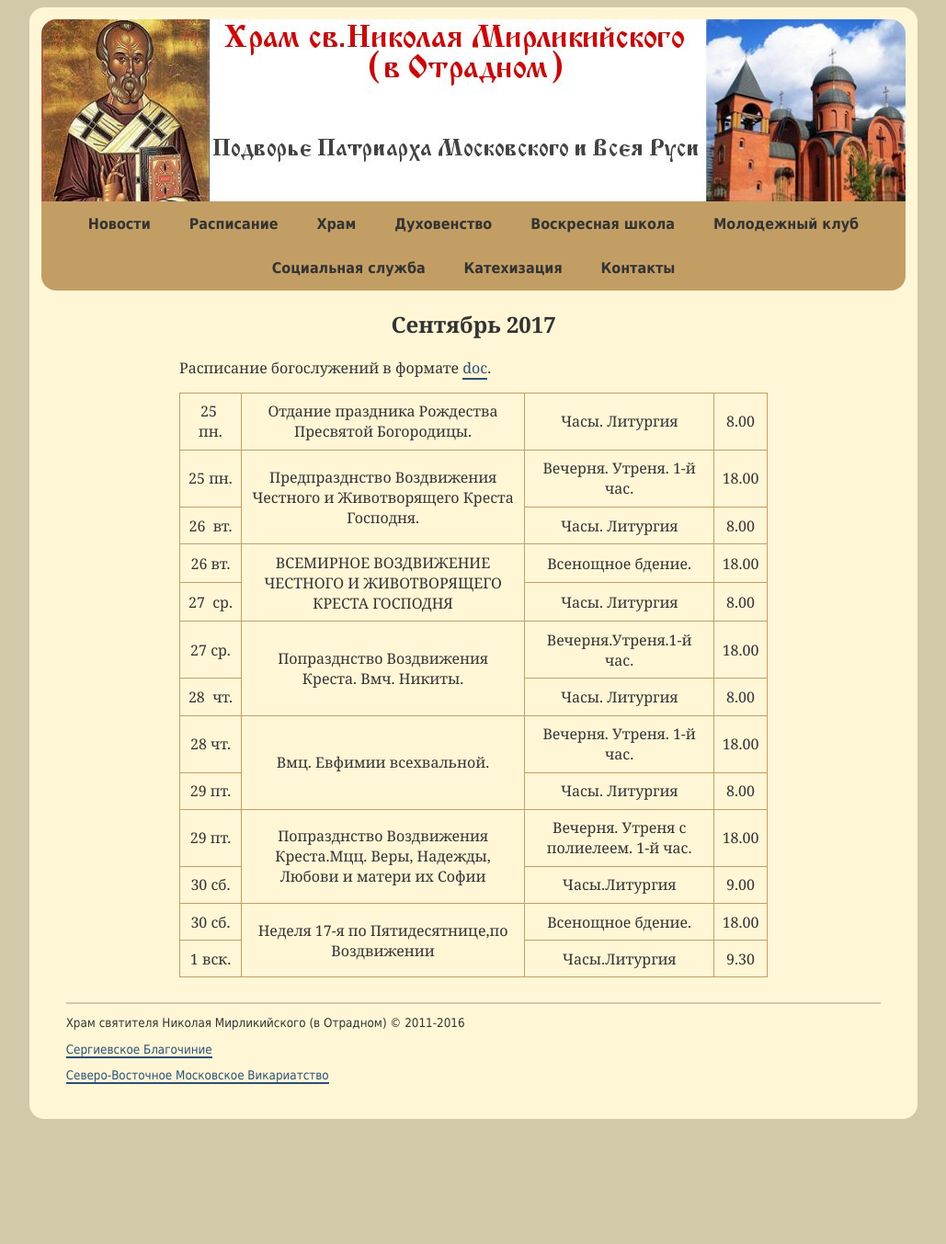
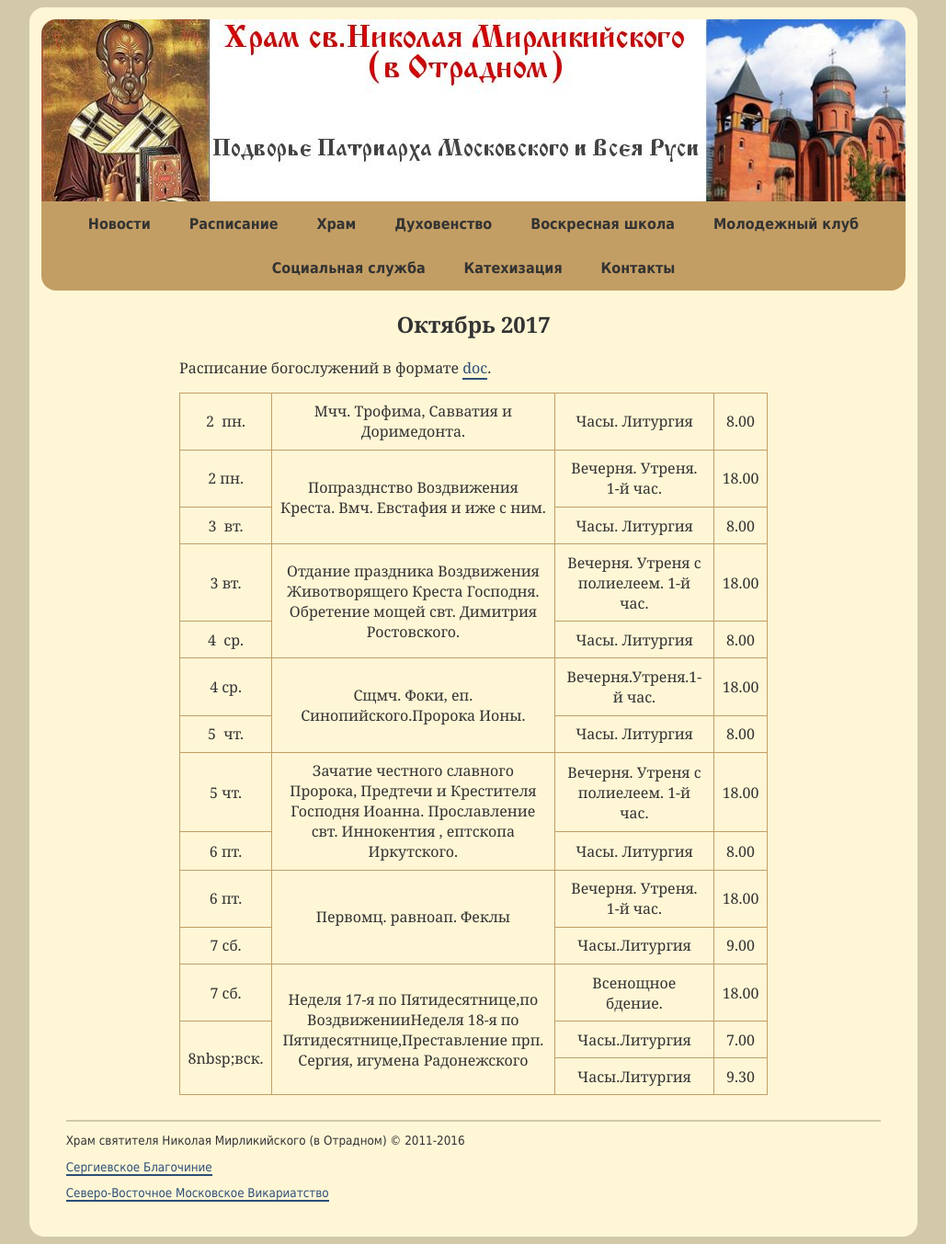
Before and after one commit to hramotradnoe/hramotradnoe.github.io, a Jekyll site: the page built from schedule/index.html, in a window 1280 px wide. Shown: the whole page at 92% size, without its empty margins (125-1154 px from the left). Built offline with Jekyll 4.4.1, drawn with Linux system fonts in a browser that asks for light colours; before the commit the page ends 1225 px from its top, so only the background shows below that.

Commit message:
Update schedule.yml

```diff
--- a/_data/schedule.yml
+++ b/_data/schedule.yml
@@ -1,56 +1,59 @@
-period: Сентябрь 2017
-link: "https://docs.google.com/document/d/1CgVH0JYe7sa0drTqLBjXTxWbkgdroT3-_xxZIEMGwyA/edit"
+period: Октябрь 2017
+link: "https://docs.google.com/document/d/17LMfpCz71EsBbmxwTFctCGEV6x20EP5gcxc9xYEmCvQ/edit"
 timetable:
- - description : "Отдание праздника Рождества Пресвятой Богородицы."
+ - description : "Мчч. Трофима, Савватия и Доримедонта."
    services    :
-      - day   : 25&nbsp; пн.
+      - day   : 2&nbsp; пн.
         time  : '8.00'
         title : "Часы. Литургия"
- - description : "Предпразднство Воздвижения Честного и Животворящего Креста Господня."
+ - description : "Попразднство Воздвижения Креста. Вмч. Евстафия и иже с ним."
    services    :
-      - day   : 25&nbsp;пн.
+      - day   : 2&nbsp;пн.
         time  : '18.00'
         title : "Вечерня. Утреня. 1-й час."
-      - day   : 26&nbsp; вт.
+      - day   : 3&nbsp; вт.
         time  : '8.00'
         title : "Часы.  Литургия"
- - description : "ВСЕМИРНОЕ ВОЗДВИЖЕНИЕ ЧЕСТНОГО И ЖИВОТВОРЯЩЕГО КРЕСТА ГОСПОДНЯ"
+ - description : "Отдание праздника Воздвижения Животворящего Креста Господня. Обретение мощей свт. Димитрия Ростовского."
    services    :
-      - day   : 26&nbsp;вт.
+      - day   : 3&nbsp;вт.
+        time  : '18.00'
+        title : "Вечерня. Утреня с полиелеем. 1-й час."
+      - day   : 4&nbsp; ср.
+        time  : '8.00'
+        title : "Часы. Литургия"
+ - description : "Сщмч. Фоки, еп. Синопийского.Пророка Ионы. "
+   services    :
+      - day   : 4&nbsp;ср.
+        time  : '18.00'
+        title : "Вечерня.Утреня.1-й час."
+      - day   : 5&nbsp; чт.
+        time  : '8.00'
+        title : "Часы. Литургия"
+ - description : "Зачатие честного славного Пророка, Предтечи и Крестителя Господня Иоанна. Прославление свт. Иннокентия , ептскопа Иркутского. "
+   services    :
+      - day   : 5&nbsp;чт.
+        time  : '18.00'
+        title : "Вечерня. Утреня с полиелеем. 1-й час."
+      - day   : 6&nbsp;пт.
+        time  : '8.00'
+        title : "Часы. Литургия"
+ - description : "Первомц. равноап. Феклы"
+   services    :
+      - day   : 6&nbsp;пт.
+        time  : '18.00'
+        title : "Вечерня. Утреня. 1-й час."
+      - day   : 7&nbsp;сб.
+        time  : '9.00'
+        title : "Часы.Литургия"
+ - description : "Неделя 17-я по Пятидесятнице,по ВоздвиженииНеделя 18-я по Пятидесятнице,Преставление прп. Сергия, игумена Радонежского"
+   services    :
+      - day   : 7&nbsp;сб.
         time  : '18.00'
         title : "Всенощное бдение."
-      - day   : 27&nbsp; ср.
-        time  : '8.00'
-        title : "Часы. Литургия"
- - description : "Попразднство Воздвижения Креста. Вмч. Никиты. "
-   services    :
-      - day   : 27&nbsp;ср.
-        time  : '18.00'
-        title : "Вечерня.Утреня.1-й час."
-      - day   : 28&nbsp; чт.
-        time  : '8.00'
-        title : "Часы. Литургия"
- - description : "Вмц. Евфимии всехвальной. "
-   services    :
-      - day   : 28&nbsp;чт.
-        time  : '18.00'
-        title : "Вечерня. Утреня. 1-й час."
-      - day   : 29&nbsp;пт.
-        time  : '8.00'
-        title : "Часы. Литургия"
- - description : "Попразднство Воздвижения Креста.Мцц. Веры, Надежды, Любови и матери их Софии"
-   services    :
-      - day   : 29&nbsp;пт.
-        time  : '18.00'
-        title : "Вечерня. Утреня с полиелеем. 1-й час."
-      - day   : 30&nbsp;сб.
-        time  : '9.00'
+      - day   : 8nbsp;вск.
+        time  : '7.00'
         title : "Часы.Литургия"
- - description : "Неделя 17-я по Пятидесятнице,по Воздвижении"
-   services    :
-      - day   : 30&nbsp;сб.
-        time  : '18.00'
-        title : "Всенощное бдение."
-      - day   : 1&nbsp;вск.
+      - day   : 8nbsp;вск.
         time  : '9.30'
         title : "Часы.Литургия"
```
